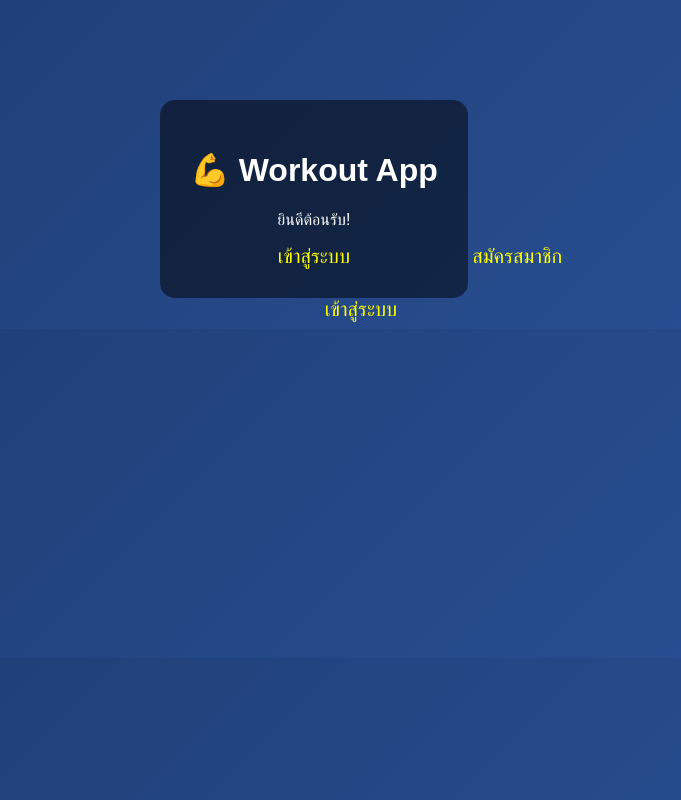
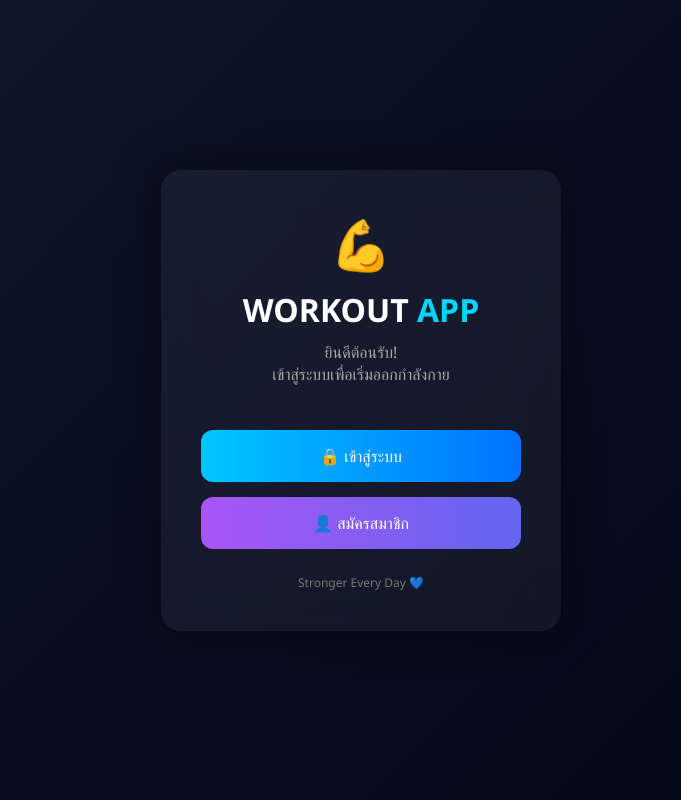
Before and after one commit to kiadtisaknuchueaa-glitch/workout-app, a Flask app: page / in a window 1280 px wide. Shown: the whole page, without its empty margins (279-960 px from the left). Run offline with Flask 3, Linux system fonts and the light colour scheme.

Commit message:
UI upgrade

```diff
--- a/app.py
+++ b/app.py
@@ -1,93 +1,10 @@
-from flask import Flask, render_template, request, redirect, session
-import sqlite3
-import os
+from flask import Flask, render_template
 
 app = Flask(__name__)
-app.secret_key = "secret123"  # สำคัญมาก
 
-# สร้าง DB
-def init_db():
-    conn = sqlite3.connect("users.db")
-    c = conn.cursor()
-    c.execute("""
-        CREATE TABLE IF NOT EXISTS users (
-            id INTEGER PRIMARY KEY AUTOINCREMENT,
-            username TEXT,
-            password TEXT
-        )
-    """)
-    conn.commit()
-    conn.close()
-
-init_db()
-
-# หน้าแรก
 @app.route("/")
 def home():
     return render_template("index.html")
 
-# สมัคร
-@app.route("/register", methods=["GET", "POST"])
-def register():
-    if request.method == "POST":
-        user = request.form["username"]
-        pw = request.form["password"]
-
-        conn = sqlite3.connect("users.db")
-        c = conn.cursor()
-        c.execute("INSERT INTO users (username, password) VALUES (?, ?)", (user, pw))
-        conn.commit()
-        conn.close()
-
-        return redirect("/login")
-
-    return render_template("register.html")
-
-# login
-@app.route("/login", methods=["GET", "POST"])
-def login():
-    if request.method == "POST":
-        user = request.form["username"]
-        pw = request.form["password"]
-
-        conn = sqlite3.connect("users.db")
-        c = conn.cursor()
-        c.execute("SELECT * FROM users WHERE username=? AND password=?", (user, pw))
-        result = c.fetchone()
-        conn.close()
-
-        if result:
-            session["user"] = user   # 🔥 จำว่า login แล้ว
-            return redirect("/dashboard")
-        else:
-            return "❌ ผิด"
-
-    return render_template("login.html")
-
-# 🔥 Dashboard
-@app.route("/dashboard")
-def dashboard():
-    if "user" not in session:
-        return redirect("/login")
-
-    user = session["user"]
-    return render_template("dashboard.html", user=user)
-
-# logout
-@app.route("/logout")
-def logout():
-    session.pop("user", None)
-    return redirect("/")
-
-# workout
-@app.route("/workout")
-def workout():
-    if "user" not in session:
-        return redirect("/login")
-
-    return "🔥 โปรแกรม: Push-up 20 | Squat 30 | Plank 60 วิ"
-
-# run
 if __name__ == "__main__":
-    port = int(os.environ.get("PORT", 5000))
-    app.run(host="0.0.0.0", port=port)
+    app.run()
--- a/templates/index.html
+++ b/templates/index.html
@@ -1,16 +1,110 @@
 <!DOCTYPE html>
-<html>
+<html lang="th">
 <head>
+    <meta charset="UTF-8">
     <title>Workout App</title>
-    <link rel="stylesheet" href="/static/style.css">
+
+    <style>
+        * {
+            margin: 0;
+            padding: 0;
+            box-sizing: border-box;
+            font-family: 'Segoe UI', sans-serif;
+        }
+
+        body {
+            height: 100vh;
+            background: linear-gradient(135deg, #0f172a, #020617);
+            display: flex;
+            justify-content: center;
+            align-items: center;
+            color: white;
+        }
+
+        .container {
+            width: 400px;
+            padding: 40px;
+            border-radius: 20px;
+            background: rgba(255,255,255,0.05);
+            backdrop-filter: blur(20px);
+            box-shadow: 0 0 40px rgba(0,0,0,0.5);
+            text-align: center;
+        }
+
+        .logo {
+            font-size: 50px;
+            margin-bottom: 10px;
+        }
+
+        h1 {
+            font-size: 32px;
+            margin-bottom: 10px;
+        }
+
+        h1 span {
+            color: #00d4ff;
+        }
+
+        p {
+            color: #aaa;
+            margin-bottom: 30px;
+        }
+
+        .btn {
+            width: 100%;
+            padding: 15px;
+            margin-top: 15px;
+            border: none;
+            border-radius: 12px;
+            font-size: 16px;
+            cursor: pointer;
+            transition: 0.3s;
+        }
+
+        .login {
+            background: linear-gradient(90deg, #00c6ff, #0072ff);
+            color: white;
+        }
+
+        .register {
+            background: linear-gradient(90deg, #a855f7, #6366f1);
+            color: white;
+        }
+
+        .btn:hover {
+            transform: scale(1.05);
+            box-shadow: 0 0 15px rgba(0, 212, 255, 0.5);
+        }
+
+        .footer {
+            margin-top: 25px;
+            font-size: 12px;
+            color: #777;
+        }
+    </style>
 </head>
+
 <body>
-    <div class="container">
-        <h1>💪 Workout App</h1>
-        <p>ยินดีต้อนรับ!</p>
-        <a href="/login">เข้าสู่ระบบ</a>
+
+<div class="container">
+    <div class="logo">💪</div>
+
+    <h1>WORKOUT <span>APP</span></h1>
+
+    <p>ยินดีต้อนรับ!<br>เข้าสู่ระบบเพื่อเริ่มออกกำลังกาย</p>
+
+    <form action="/login">
+        <button class="btn login">🔒 เข้าสู่ระบบ</button>
+    </form>
+
+    <form action="/register">
+        <button class="btn register">👤 สมัครสมาชิก</button>
+    </form>
+
+    <div class="footer">
+        Stronger Every Day 💙
     </div>
+</div>
+
 </body>
 </html>
-<a href="/register">สมัครสมาชิก</a><br>
-<a href="/login">เข้าสู่ระบบ</a>
```
